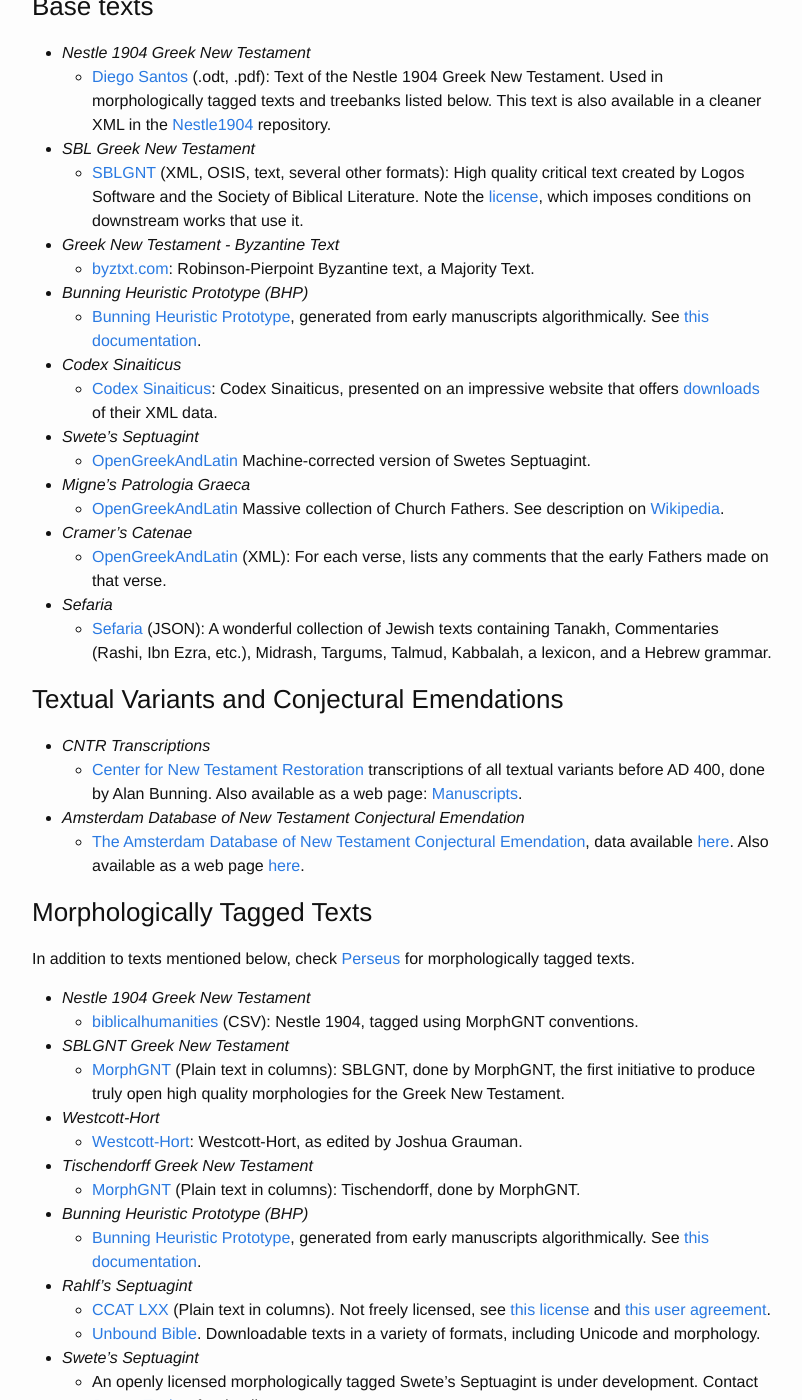
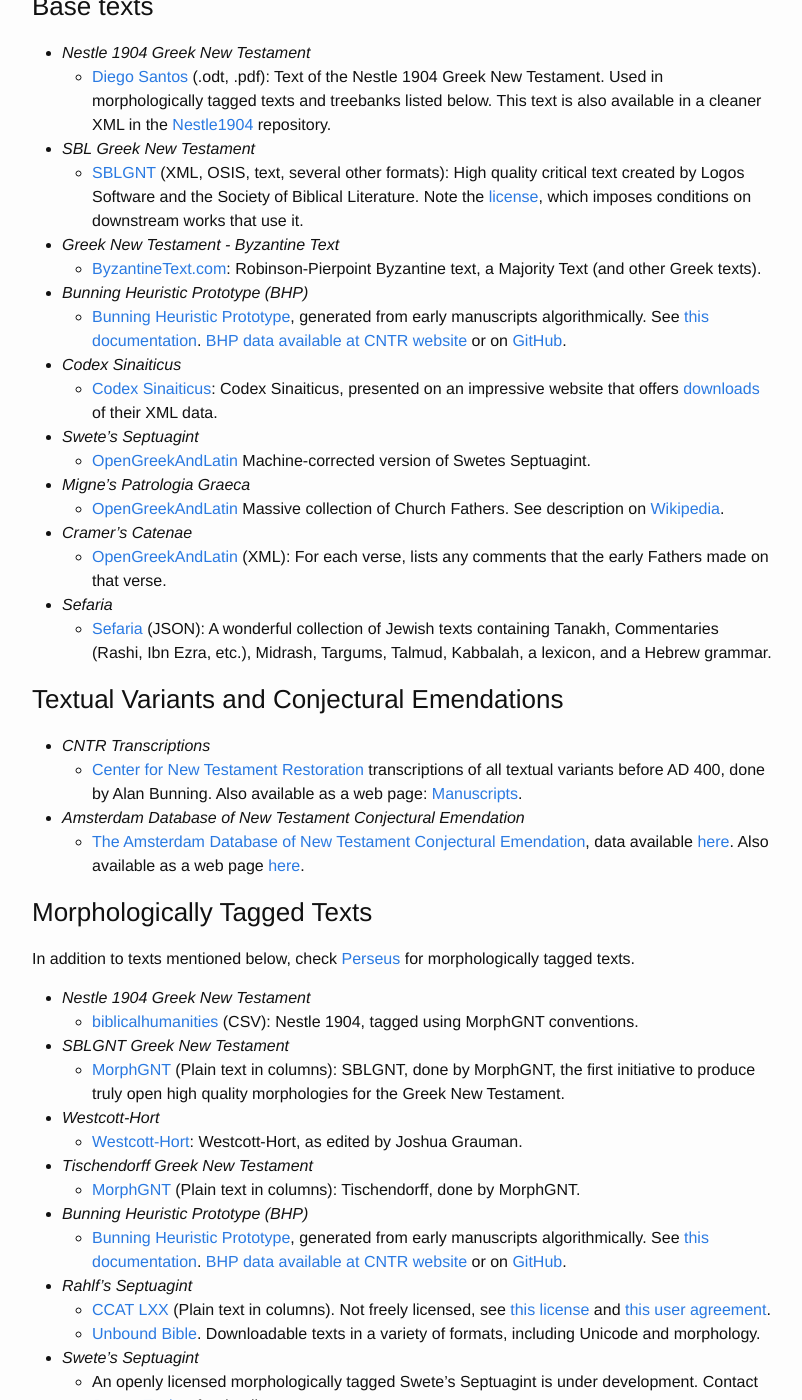
Before and after one commit to biblicalhumanities/biblicalhumanities.github.io, a Jekyll site: the page built from dashboard.md, in a window 1280 px wide and 1400 px high, scrolled down 351 px. Shown: the whole window, without its empty margins (238-1040 px from the left). Built offline with Jekyll 4.4.1, drawn with Linux system fonts in a browser that asks for light colours; some of the changed text lies outside the part shown.

Commit message:
Repair broken links

```diff
--- a/dashboard.md
+++ b/dashboard.md
@@ -15,11 +15,11 @@
 - *SBL Greek New Testament*
   - [SBLGNT](http://sblgnt.com/) (XML, OSIS, text, several other formats): High quality critical text created by Logos Software and the Society of Biblical Literature. Note the [license](http://sblgnt.com/license/), which imposes conditions on downstream works that use it.
 - *Greek New Testament - Byzantine Text*
-  - [byztxt.com](http://www.byztxt.com/downloads.html): Robinson-Pierpoint Byzantine text, a Majority Text.
+  - [ByzantineText.com](https://byzantinetext.com/study/editions/): Robinson-Pierpoint Byzantine text, a Majority Text (and other Greek texts).
 - *Bunning Heuristic Prototype (BHP)*
-  - [Bunning Heuristic Prototype](https://greekcntr.org/resources.htm), generated from early manuscripts algorithmically.  See [this documentation](https://greekcntr.org/downloads/BHP_Introduction.pdf).
+  - [Bunning Heuristic Prototype](https://greekcntr.org/resources/), generated from early manuscripts algorithmically.  See [this documentation](https://greekcntr.org/resources/BHP_Introduction.pdf). [BHP data available at CNTR website](https://greekcntr.org/resources/BHP_Data.txt) or on [GitHub](https://github.com/greekcntr/BHP).
 - *Codex Sinaiticus*
-  - [Codex Sinaiticus](http://www.codexsinaiticus.org/en/): Codex Sinaiticus, presented on an impressive website that offers [downloads](http://www.codexsinaiticus.org/en/project/transcription_download.aspx) of their XML data.
+  - [Codex Sinaiticus](https://www.codexsinaiticus.org/en/): Codex Sinaiticus, presented on an impressive website that offers [downloads](https://codexsinaiticus.org/en/project/transcription_download.aspx) of their XML data.
 - *Swete's Septuagint*
   - [OpenGreekAndLatin](https://github.com/OpenGreekAndLatin/septuagint-dev) Machine-corrected version of Swetes Septuagint.
 - *Migne's Patrologia Graeca*
@@ -32,7 +32,7 @@
 ### Textual Variants and Conjectural Emendations
 
 - *CNTR Transcriptions*
-  - [Center for New Testament Restoration](https://greekcntr.org/resources.htm) transcriptions of all textual variants before AD 400, done by Alan Bunning.  Also available as a web page: [Manuscripts](https://greekcntr.org/manuscripts.htm).
+  - [Center for New Testament Restoration](https://greekcntr.org/resources/) transcriptions of all textual variants before AD 400, done by Alan Bunning.  Also available as a web page: [Manuscripts](https://greekcntr.org/manuscripts/).
 - *Amsterdam Database of New Testament Conjectural Emendation*
   - [The Amsterdam Database of New Testament Conjectural Emendation](http://ntvmr.uni-muenster.de/nt-conjectures-attribution), data available [here](http://ntvmr.uni-muenster.de/community/vmr/api/projects/ntconjectures/admin/sql/scripts/).  Also available as a web page [here](http://ntvmr.uni-muenster.de/nt-conjectures).
 
@@ -50,7 +50,7 @@
 - *Tischendorff Greek New Testament*
   - [MorphGNT](https://github.com/morphgnt/tischendorf) (Plain text in columns): Tischendorff, done by MorphGNT.
 - *Bunning Heuristic Prototype (BHP)*
-  - [Bunning Heuristic Prototype](https://greekcntr.org/resources.htm), generated from early manuscripts algorithmically.  See [this documentation](https://greekcntr.org/downloads/BHP_Introduction.pdf).
+  - [Bunning Heuristic Prototype](https://greekcntr.org/resources/), generated from early manuscripts algorithmically.  See [this documentation](https://greekcntr.org/resources/BHP_Introduction.pdf). [BHP data available at CNTR website](https://greekcntr.org/resources/BHP_Data.txt) or on [GitHub](https://github.com/greekcntr/BHP).
 - *Rahlf's Septuagint*
   - [CCAT LXX](http://ccat.sas.upenn.edu/gopher/text/religion/biblical/lxxmorph/) (Plain text in columns). Not freely licensed, see [this license](http://ccat.sas.upenn.edu/gopher/text/religion/biblical/lxxmorph/0-readme.txt) and [this user agreement](http://ccat.sas.upenn.edu/gopher/text/religion/biblical/lxxmorph/0-user-declaration.txt).
   - [Unbound Bible](http://unbound.biola.edu/).  Downloadable texts in a variety of formats, including Unicode and morphology.
@@ -59,7 +59,7 @@
 - *Coptic Scriptorium*
   - [Coptic Scriptorium](http://data.copticscriptorium.org/) (XML): Coptic corpus with morphology and phrasing. Freely licensed, data available on Github.
 - *Hebrew Old Testament*
-  - [Shebanq](https://shebanq.ancient-data.org/sources) (SQL): Hebrew Old Testament, SQL database data.
+  - [Shebanq](https://shebanq.ancient-data.org) (SQL): Hebrew Old Testament, SQL database data.
 
 
 ### Treebanks
@@ -73,7 +73,7 @@
 - *Tischendorff Greek New Testament*
    - [PROIEL](https://github.com/proiel/proiel-treebank) (XML): High quality dependency trees in an eclectic and expressive format. Part of a parallel corpus of old Indo-European Bible translations, including Greek, Armenian, Gothic, Old Church Slavonic, and Latin.
 - *Hebrew Old Testament*
-  - [Shebanq](https://shebanq.ancient-data.org/sources) (SQL): Hebrew Old Testament, SQL database data.
+  - [Shebanq](https://shebanq.ancient-data.org) (SQL): Hebrew Old Testament, SQL database data.
 
 ### Discourse Analysis
 
@@ -106,7 +106,7 @@
 ### Commentaries, Secondary Literature, and Other Resources
 
 - *Lace*
-  - [Lace](http://heml.mta.ca/lace/catalog)(hOCR): Contains a massive number of Greek texts in hOCR format, including several scholarly commentaries on the Greek text of each New Testament book, Septuagint resources, Cramer's Catenae, Migne, the Sophocles lexicon, and many other resources that are just begging for the community to adopt and do manual editing.
+  - [Lace](http://heml.mta.ca/lace/index.html)(hOCR): Contains a massive number of Greek texts in hOCR format, including several scholarly commentaries on the Greek text of each New Testament book, Septuagint resources, Cramer's Catenae, Migne, the Sophocles lexicon, and many other resources that are just begging for the community to adopt and do manual editing.
 - *Bible Support*
   - [Bible Support](http://www.biblesupport.com/e-sword-downloads/) (e-Sword modules): Contains some very useful [commentaries](http://www.biblesupport.com/e-sword-downloads/category/3-commentaries/)
   and [dictionaries](http://www.biblesupport.com/e-sword-downloads/category/7-dictionaries/).
```
Also changed, not shown: other parts of dashboard.md (+2 -2 lines).
